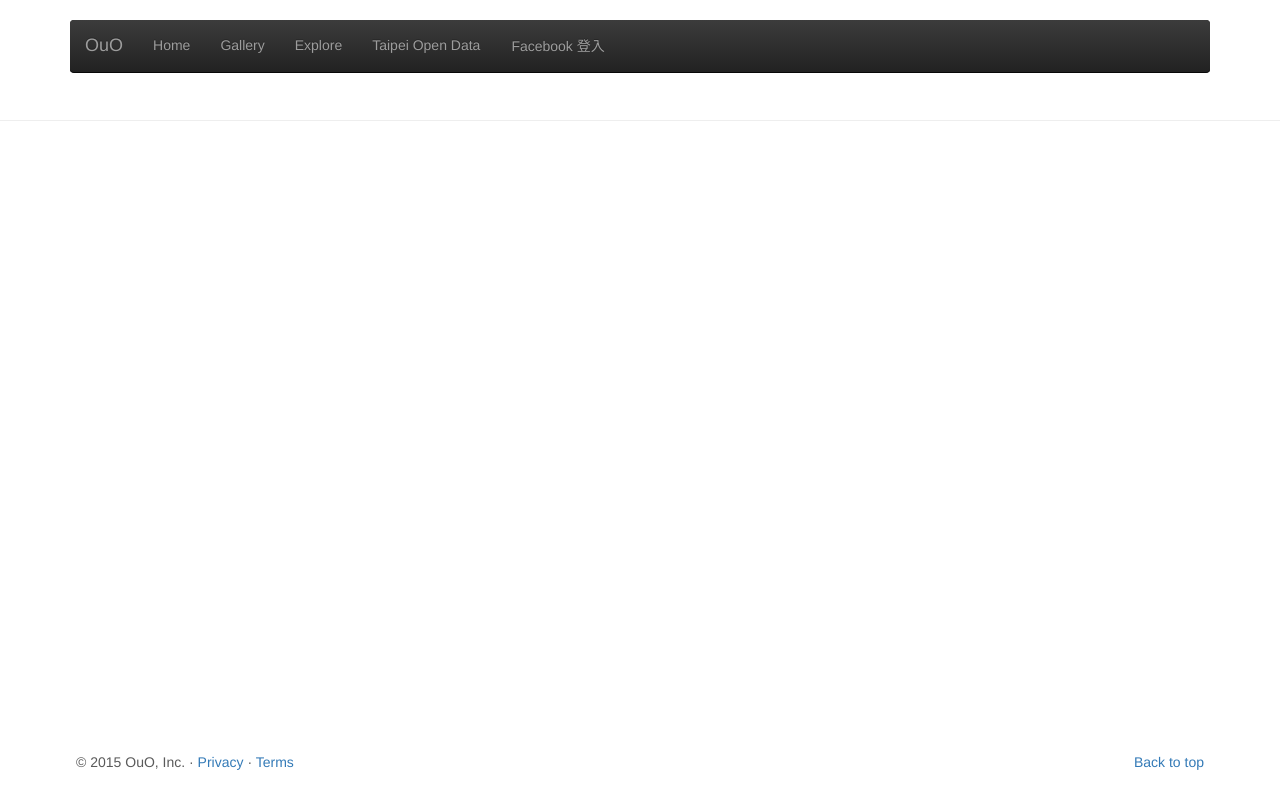
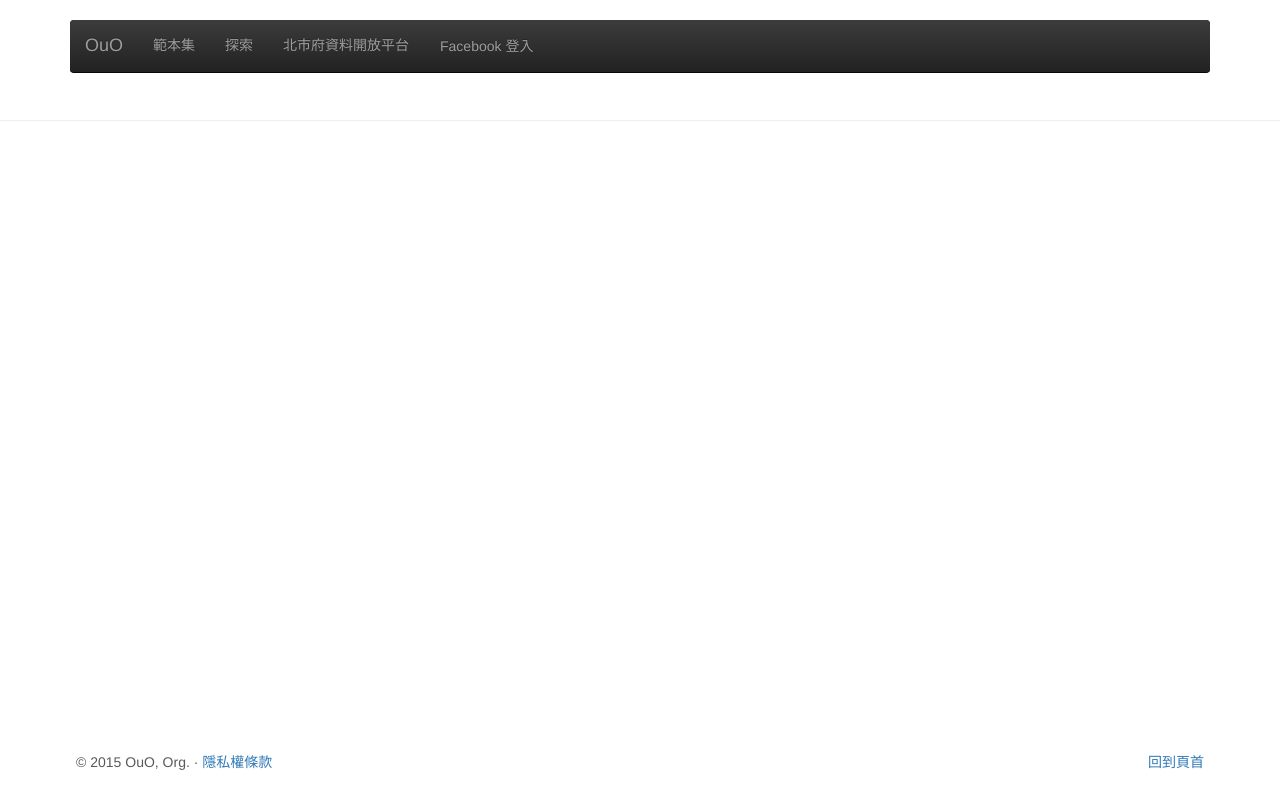
Before and after one commit to hydai/OuO, a Django app: page /gallery in a window 1280 px wide. Run offline with Django 3.2, Linux system fonts and the light colour scheme; data that the repository does not hold is empty; some libraries are stand-ins or nearby versions.

Commit message:
Humman i18n

```diff
--- a/templates/base.html
+++ b/templates/base.html
@@ -171,10 +171,9 @@ body {
                     </div>
                     <div id="navbar" class="navbar-collapse collapse">
                         <ul class="nav navbar-nav">
-                            <li><a href="/">Home</a></li>
-                            <li><a href="/gallery">Gallery</a></li>
-                            <li><a href="/graph/explore">Explore</a></li>
-                            <li><a href="http://data.taipei/">Taipei Open Data</a></li>
+                            <li><a href="/gallery">範本集</a></li>
+                            <li><a href="/graph/explore">探索</a></li>
+                            <li><a href="http://data.taipei/">北市府資料開放平台</a></li>
                             <li>
                                 {% if user.is_authenticated %}
                                 <a href="{% url 'logout' %}?next={{ request.path }}">登出</a> {% else %}
@@ -190,8 +189,8 @@ body {
     <!-- FOOTER -->
     <div class="fluid-container">
         <footer class="footer">
-            <p class="pull-right"><a href="#">Back to top</a></p>
-            <p>&copy; 2015 OuO, Inc. &middot; <a href="#">Privacy</a> &middot; <a href="#">Terms</a></p>
+            <p class="pull-right"><a href="#">回到頁首</a></p>
+            <p>&copy; 2015 OuO, Org. &middot; <a href="#">隱私權條款</a></p>
         </footer>
     </div>
     {% endblock %}
--- a/templates/create_graph.html
+++ b/templates/create_graph.html
@@ -1,7 +1,7 @@
 {% extends 'base.html' %}
 {% load bootstrap %}
 {% block title_block%}
-<title>Create Graph | OuO</title>
+<title>建立圖表 | OuO</title>
 {% endblock %} {% block body_block %}
 <!-- Wrap the rest of the page in another container to center all the content. -->
 <script>
@@ -60,7 +60,7 @@ $(function(){
         {% endfor %}
       </div>
       <div class="col-lg-offset-11">
-        <button type="submit" class="btn btn-primary">Submit</button>
+        <button type="submit" class="btn btn-primary">送出</button>
       </div>
     </form>
   </div>
--- a/templates/graph.html
+++ b/templates/graph.html
@@ -1,5 +1,5 @@
 {% extends 'base.html' %} {% block title_block%}
-<title>Graph | OuO</title>
+<title>範本集 | OuO</title>
 {% endblock %} {% block body_block %}
 <!-- Wrap the rest of the page in another container to center all the content. -->
 <div class="fluid-container">
@@ -20,8 +20,8 @@
             </center>
             <p style="word-wrap:break-word;">{{ template.description }}</p>
             <center>
-              <p><a href="/graph/create/{{ template.id }}" class="btn btn-info" role="button">Create</a>
-              <a href="/graph/explore/{{ template.id }}" class="btn btn-warning" role="button">Explore</a></p>
+              <p><a href="/graph/create/{{ template.id }}" class="btn btn-info" role="button">建立</a>
+              <a href="/graph/explore/{{ template.id }}" class="btn btn-warning" role="button">探索</a></p>
             </center>
           </div>
         </div>
--- a/templates/index.html
+++ b/templates/index.html
@@ -2,7 +2,7 @@
 {% load staticfiles %}
 
 {% block title_block%}
-<title>Index | OuO</title>
+<title>首頁 | OuO</title>
 {% endblock %}
 
 {% block body_block %}
--- a/templates/result.html
+++ b/templates/result.html
@@ -1,5 +1,5 @@
 {% extends 'base.html' %} {% block title_block%}
-<title>Result | OuO</title>
+<title>輸出結果 | OuO</title>
 {% endblock %} {% block body_block %}
 <!-- Wrap the rest of the page in another container to center all the content. -->
 <script>
```
Also changed, not shown: templates/explore.html (+4 -4 lines).
